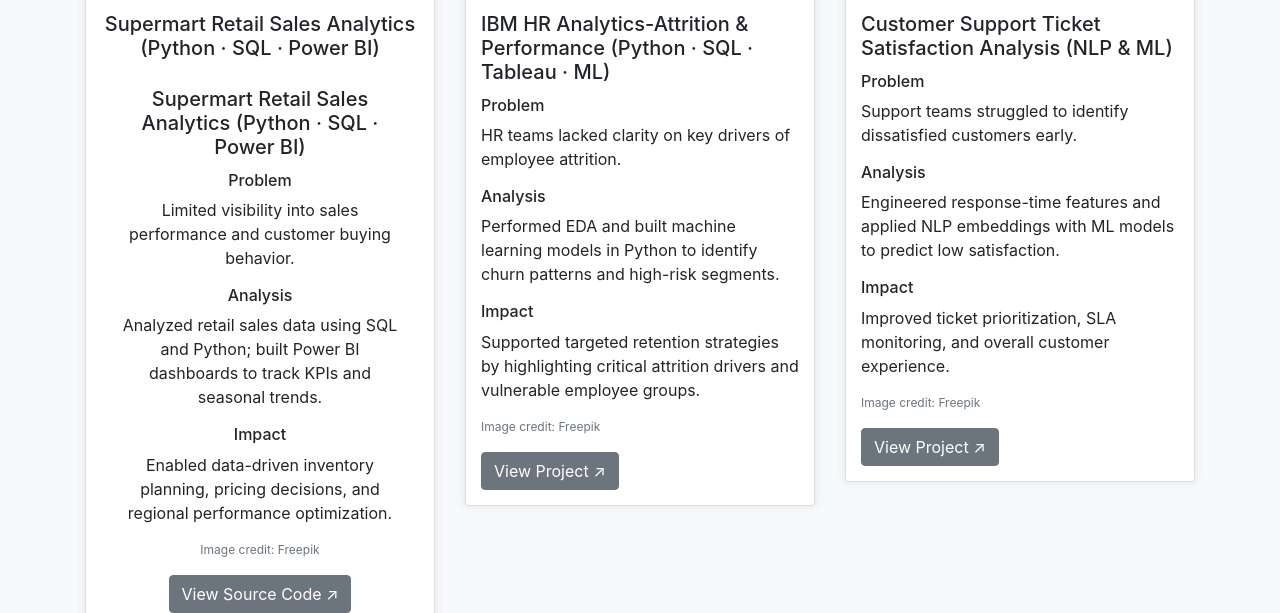
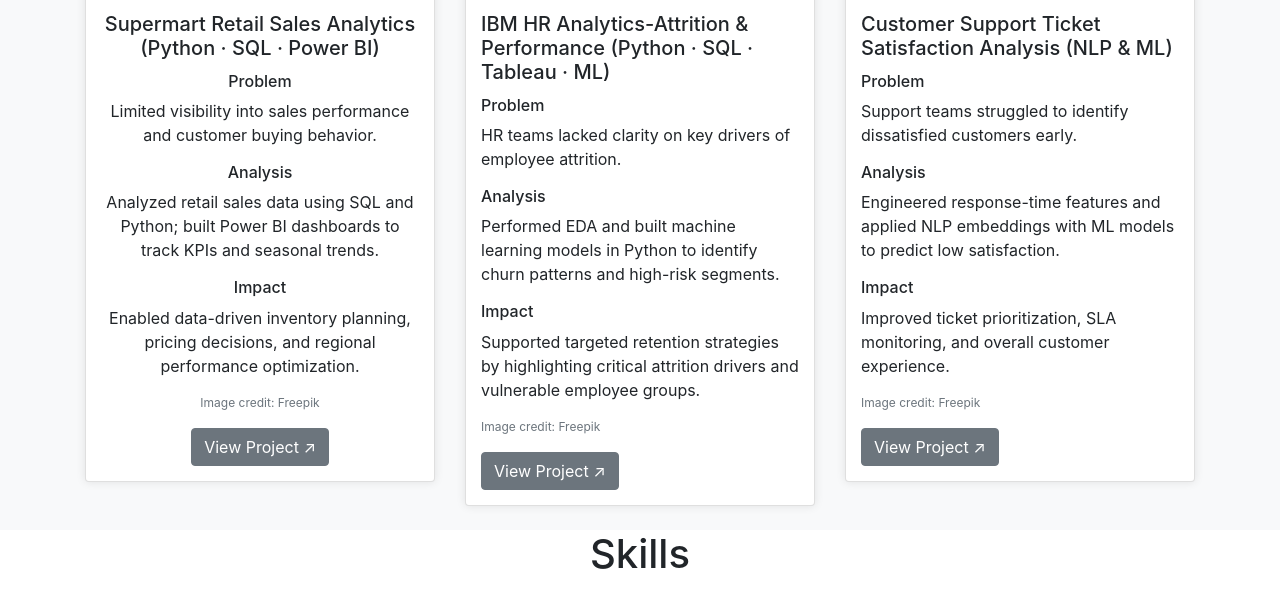
Before and after one commit to deepikapriyak30/portfolio, a plain HTML site: page index.html in a window 1280 px wide. Shown: the part 844-1457 px from the top of the page. Drawn offline with nearby package versions, Linux system fonts and the light colour scheme.

Commit message:
Update index.html

```diff
--- a/index.html
+++ b/index.html
@@ -202,8 +202,6 @@ html {
           <img src="images/projects/1.jpg" class="card-img-top" alt="Project 1">
           <div class="card-body">
             <h5 class="card-title">Supermart Retail Sales Analytics (Python · SQL · Power BI)</h5>
-             <div class="card-body">
-            <h5 class="card-title">Supermart Retail Sales Analytics (Python · SQL · Power BI)</h5>
               <div class="card-text">
                           <h6>Problem</h6>
                           <p>Limited visibility into sales performance and customer buying behavior.</p>
@@ -214,13 +212,6 @@ html {
                           <h6>Impact</h6>
                           <p>Enabled data-driven inventory planning, pricing decisions, and regional performance optimization.</p>
               </div>
-            <!-- <a href="#" class="btn btn-primary">Blog Post</a> -->
-             <!-- ADD THIS CREDIT LINE (small, subtle) -->
-              <p class="text-muted" style="font-size: 12px;">
-                  Image credit: Freepik
-              </p>
-            <a href="https://github.com/deepikapriyak30/supermart-grocery-sales-analysis" class="btn btn-secondary">View Source Code ↗</a>
-          </div>
             <!-- <a href="#" class="btn btn-primary">Blog Post</a> -->
              <!-- ADD THIS CREDIT LINE (small, subtle) -->
               <p class="text-muted" style="font-size: 12px;">
```
